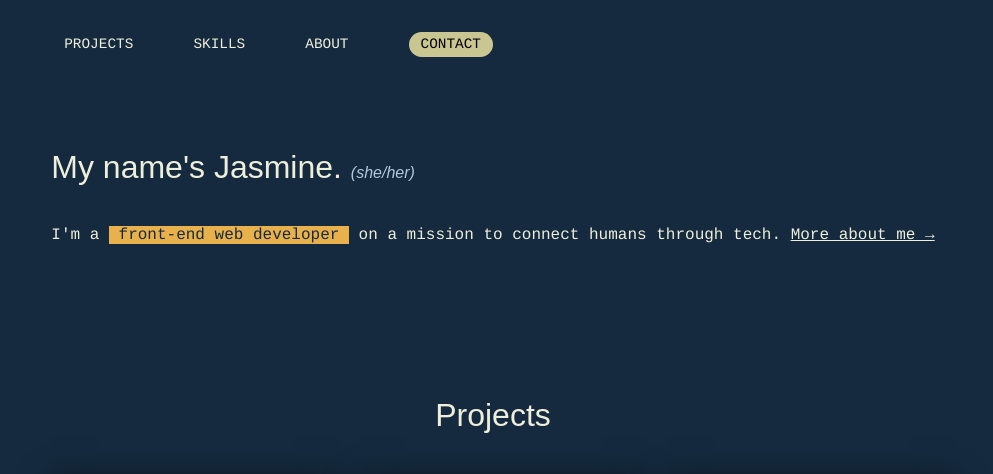
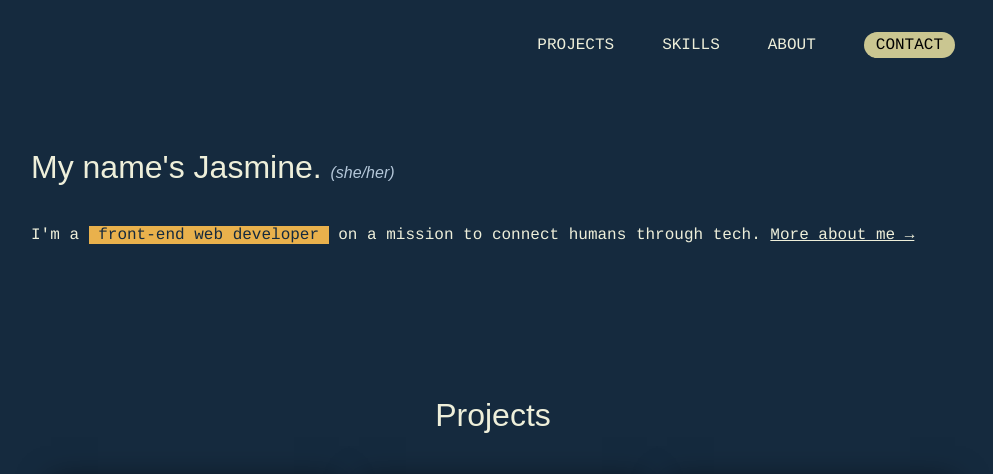
Before and after one commit to jpfingsten/portfolio-v1, a website built with Parcel: page index.html in a window 1280 px wide. Shown: the top 474 px of the page, without its empty margins (147-1140 px from the left). Built offline with nearby package versions, Linux system fonts and the light colour scheme; a web font is replaced by a local one.

Commit message:
Added fixed nav styles for desktop

```diff
--- a/css/main.css
+++ b/css/main.css
@@ -154,12 +154,6 @@ img {
 }
 
 /******************** Mobile Styles ********************/
-
-/*.header .content-wrapper {
-  position: fixed;
-  top: 0;
-  background-color: #152A3E;
-}*/
 
 nav {
   display: flex;
@@ -481,6 +475,10 @@ nav .emphasize {
     margin: 2rem 0;
   }
 
+  nav ul li {
+      font-size: 1rem;
+  }
+
   .hero-area {
     margin-top: 8rem;
   }
@@ -544,7 +542,11 @@ nav .emphasize {
 @media only screen and (min-width: 1024px) {
 
   .content-wrapper {
-    max-width: 924px;
+    width: 924px;
+  }
+
+  .header .content-wrapper {
+    width: 100%;
   }
 
   .header {
@@ -557,9 +559,13 @@ nav .emphasize {
     width: 100%;
   }
 
-  nav {
-    width: 50%;
+  nav ul {
+    width: 924px;
     justify-content: flex-end;
+  }
+
+  nav ul li {
+    margin-left: 3rem;
   }
 
   .hero-area p {
```
